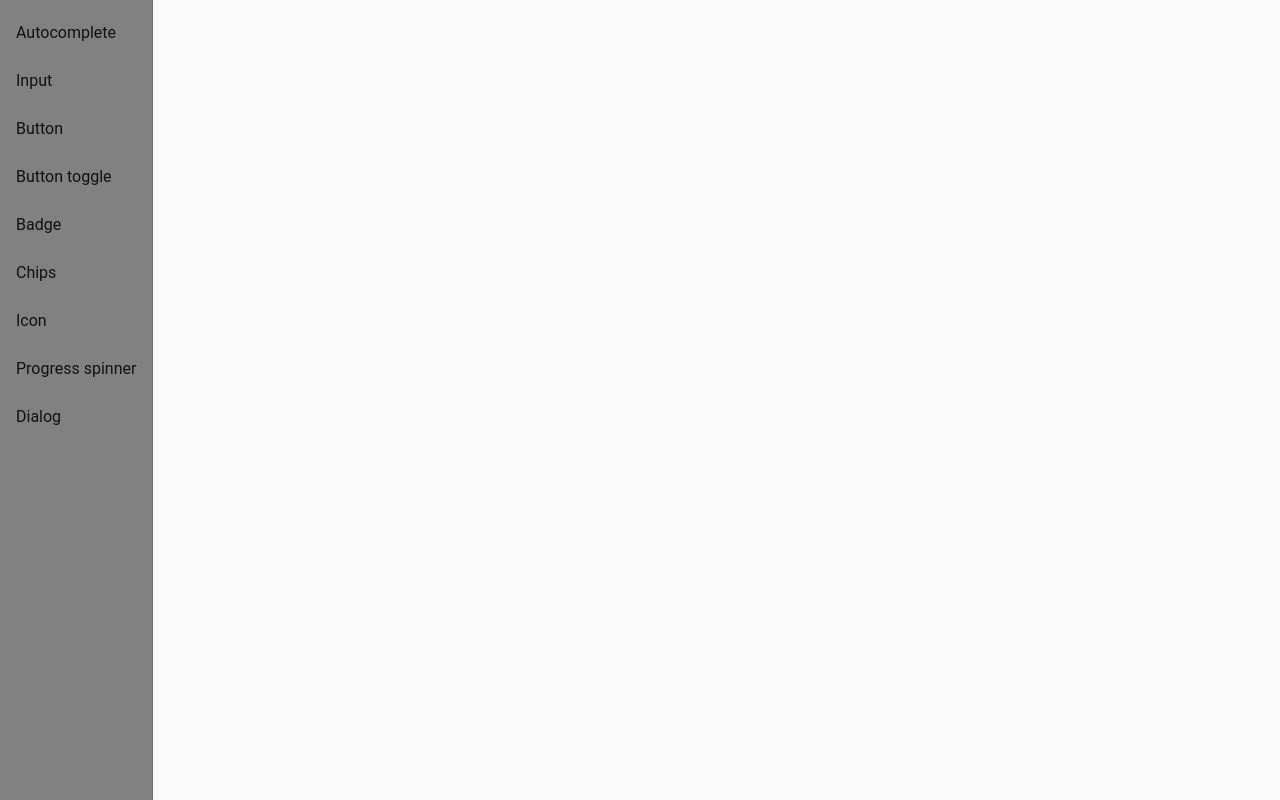
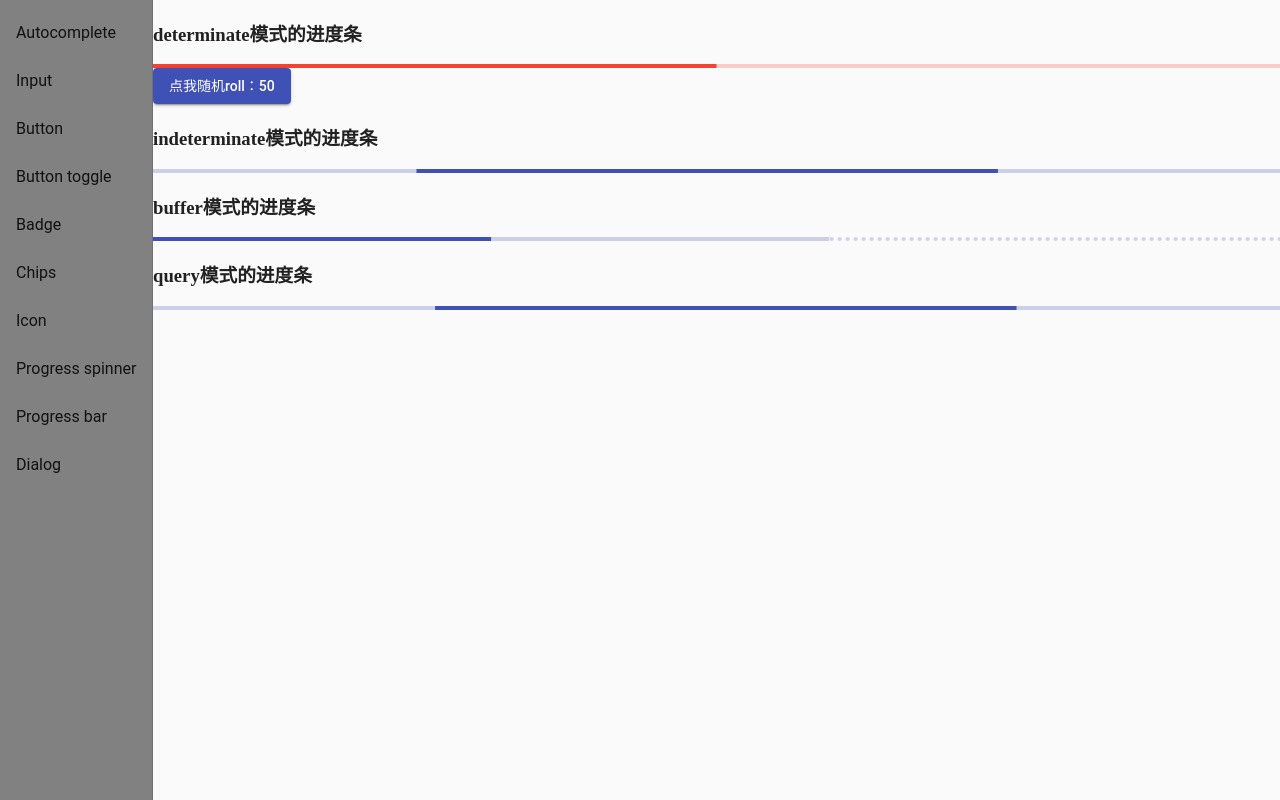
Before and after one commit to zeoly/Kyo-Material, an Angular app in the folder kyo-material/: page /buttons/progress-bar in a window 1280 px wide. Before the commit this address led to /. Built offline with nearby package versions, Linux system fonts and the light colour scheme.

Commit message:
add progress bar

```diff
--- a/kyo-material/src/app/app-routing.modules.ts
+++ b/kyo-material/src/app/app-routing.modules.ts
@@ -7,6 +7,7 @@ import { BadgeComponent } from './modules/buttons/badge.component';
 import { ChipsComponent } from './modules/buttons/chips.component';
 import { IconComponent } from './modules/buttons/icon.component';
 import { ProgressSpinerComponent } from './modules/buttons/progress-spinner.component';
+import { ProgressBarComponent } from './modules/buttons/progress-bar.component';
 
 import { AutocompleteComponent } from './modules/formcontrol/autocomplete.component';
 import { InputComponent } from './modules/formcontrol/input.component';
@@ -22,6 +23,7 @@ const routes: Routes = [
     { path: 'buttons/chips', component: ChipsComponent },
     { path: 'buttons/icon', component: IconComponent },
     { path: 'buttons/progress-spinner', component: ProgressSpinerComponent },
+    { path: 'buttons/progress-bar', component: ProgressBarComponent },
     { path: 'popups/dialog', component: DialogComponent }
 ];
 
--- a/kyo-material/src/app/app.module.ts
+++ b/kyo-material/src/app/app.module.ts
@@ -8,6 +8,7 @@ import { MatBadgeModule } from '@angular/material/badge';
 import { MatChipsModule } from '@angular/material/chips';
 import { MatIconModule } from '@angular/material/icon';
 import { MatProgressSpinnerModule } from '@angular/material/progress-spinner';
+import { MatProgressBarModule } from '@angular/material/progress-bar';
 
 import { MatSidenavModule } from '@angular/material/sidenav';
 import { MatListModule } from '@angular/material/list';
@@ -25,7 +26,7 @@ import { ButtonToggleComponent } from './modules/buttons/button-toggle.component
 import { BadgeComponent } from './modules/buttons/badge.component';
 import { ChipsComponent } from './modules/buttons/chips.component';
 import { ProgressSpinerComponent } from './modules/buttons/progress-spinner.component';
-
+import { ProgressBarComponent } from './modules/buttons/progress-bar.component';
 
 import { IconComponent } from './modules/buttons/icon.component';
 import { SideNavComponent } from './modules/navigation/side-nav.component';
@@ -43,6 +44,7 @@ import { DialogComponent, DialogDetailComponent } from './modules/popups/dialog.
     ChipsComponent,
     IconComponent,
     ProgressSpinerComponent,
+    ProgressBarComponent,
     SideNavComponent,
     AutocompleteComponent,
     InputComponent,
@@ -62,6 +64,7 @@ import { DialogComponent, DialogDetailComponent } from './modules/popups/dialog.
     MatChipsModule,
     MatIconModule,
     MatProgressSpinnerModule,
+    MatProgressBarModule,
     MatSidenavModule,
     MatListModule,
     MatInputModule,
--- a/kyo-material/src/app/modules/buttons/button.component.html
+++ b/kyo-material/src/app/modules/buttons/button.component.html
@@ -11,4 +11,4 @@
 <h3>小号带阴影的图标按钮</h3>
 <button mat-mini-fab>mat-mini-fab</button>
 <h3>带点击事件的按钮</h3>
-<button mat-button (click)="clickevent($event)">点我试试</button>
+<button mat-raised-button (click)="clickevent($event)" color="primary">点我试试</button>
--- /dev/null
+++ b/kyo-material/src/app/modules/buttons/progress-bar.component.html
@@ -0,0 +1,9 @@
+<h3>determinate模式的进度条</h3>
+<mat-progress-bar mode="determinate" [(value)]="progress" color="warn"></mat-progress-bar>
+<button mat-raised-button (click)="roll()" color="primary">点我随机roll：{{progress}}</button>
+<h3>indeterminate模式的进度条</h3>
+<mat-progress-bar mode="indeterminate"></mat-progress-bar>
+<h3>buffer模式的进度条</h3>
+<mat-progress-bar mode="buffer" value="30" bufferValue="60"></mat-progress-bar>
+<h3>query模式的进度条</h3>
+<mat-progress-bar mode="query"></mat-progress-bar>
--- /dev/null
+++ b/kyo-material/src/app/modules/buttons/progress-bar.component.ts
@@ -0,0 +1,18 @@
+import { Component, OnInit } from '@angular/core';
+
+@Component({
+    selector: 'app-buttons-progress-bar',
+    templateUrl: 'progress-bar.component.html'
+})
+export class ProgressBarComponent {
+
+    progress: Number = 50;
+
+    OnInit() {
+        this.roll();
+    }
+
+    roll(): void {
+        this.progress = Math.round(Math.random() * 100);
+    }
+}
--- a/kyo-material/src/app/modules/navigation/side-nav.component.html
+++ b/kyo-material/src/app/modules/navigation/side-nav.component.html
@@ -9,6 +9,7 @@
             <a mat-list-item routerLink="/buttons/chips">Chips</a>
             <a mat-list-item routerLink="/buttons/icon">Icon</a>
             <a mat-list-item routerLink="/buttons/progress-spinner">Progress spinner</a>
+            <a mat-list-item routerLink="/buttons/progress-bar">Progress bar</a>
             <a mat-list-item routerLink="/popups/dialog">Dialog</a>
         </mat-nav-list>
     </mat-sidenav>
```
